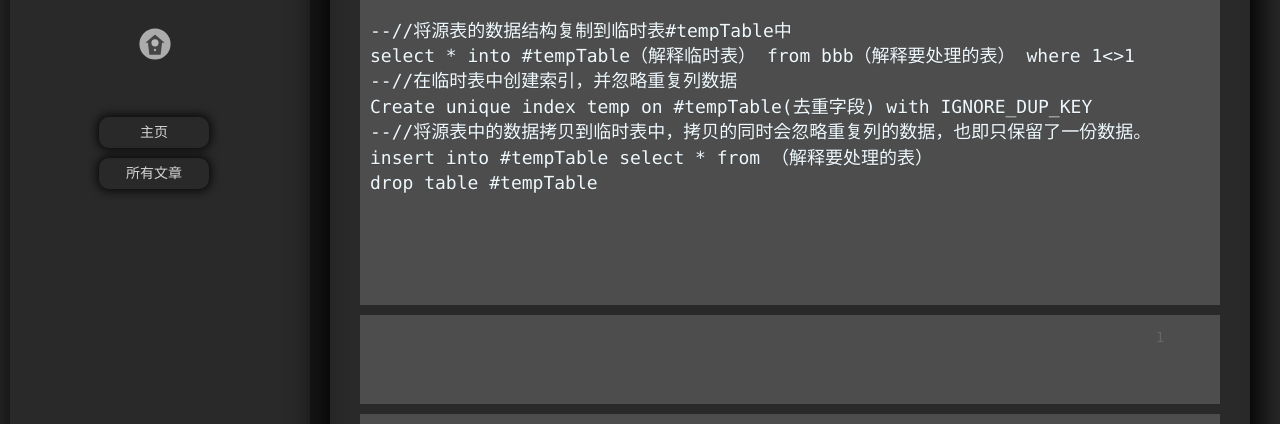
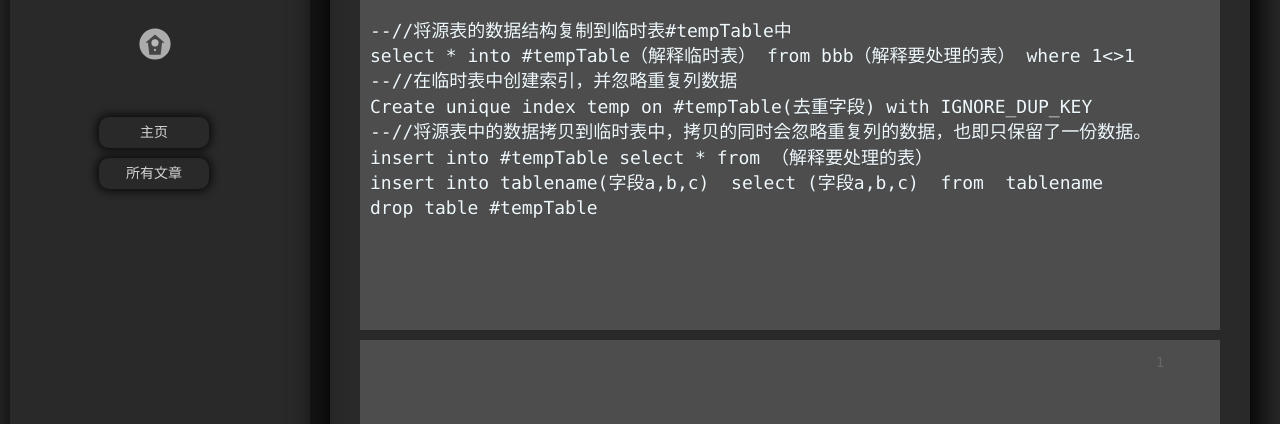
Before and after one commit to 13467299642/13467299642.github.io, a plain HTML site: page archives/2020/SqlServer.html in a window 1280 px wide. Shown: the part 305-729 px from the top of the page. Drawn offline with nearby package versions, Linux system fonts and the light colour scheme; some packages are replaced by stand-ins of ours; a script that the page names is missing.

Commit message:
Update SqlServer.html

```diff
--- a/archives/2020/SqlServer.html
+++ b/archives/2020/SqlServer.html
@@ -205,6 +205,7 @@ select * into #tempTable（解释临时表） from bbb（解释要处理的表
 Create unique index temp on #tempTable(去重字段) with IGNORE_DUP_KEY
 --//将源表中的数据拷贝到临时表中，拷贝的同时会忽略重复列的数据，也即只保留了一份数据。
 insert into #tempTable select * from （解释要处理的表）
+insert into tablename(字段a,b,c)  select (字段a,b,c)  from  tablename
 drop table #tempTable
 
 								</font>
```
